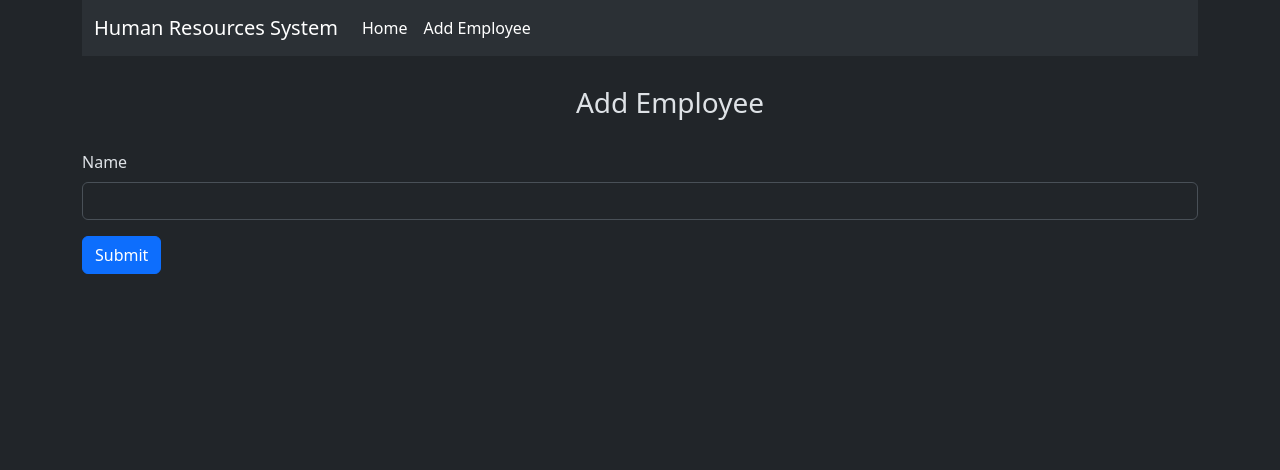
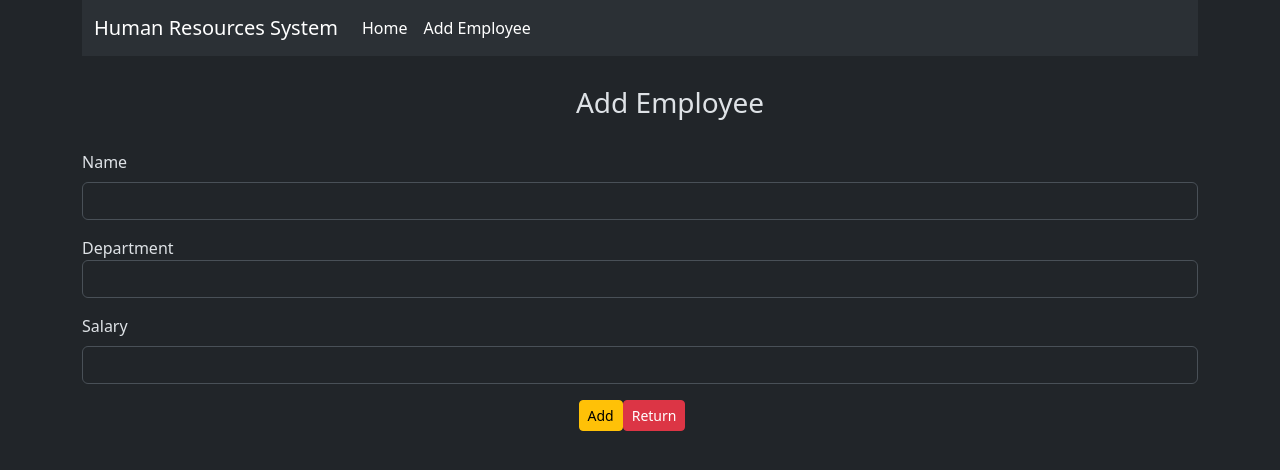
Before and after one commit to Robt291610/HumanResourcesSystem, a React (Vite) app in the folder FrontEnd/human_resources_app/: page /add in a window 1280 px wide. Shown: the top 470 px of the page. Built offline with nearby package versions, Linux system fonts and the light colour scheme.

Commit message:
Add form updated in order to add name, department and salary

```diff
--- a/FrontEnd/human_resources_app/src/employees/AddEmployee.jsx
+++ b/FrontEnd/human_resources_app/src/employees/AddEmployee.jsx
@@ -11,10 +11,24 @@ export default function () {
 
             <form>
                 <div class="mb-3">
-                    <label htmlFor="name" class="form-label">Name</label>
-                    <input type="email" class="form-control" id="name" required/>
+                    <label htmlFor="name" className="form-label">Name</label>
+                    <input type="text" className="form-control" id="name" required={true}/>
                 </div>
-                <button type="submit" class="btn btn-primary">Submit</button>
+
+                <div class="mb-3">
+                    <label htmlFor="department" classNema="form-label">Department</label>
+                    <input type="text" className="form-control" id="department" name="department"/>
+                </div>
+
+                <div class="mb-3">
+                    <label htmlFor="salary" className="form-label">Salary</label>
+                    <input type="text" step="any" className="form-control" id="salary" name="salary"/>
+                </div>
+
+                <div className="text-center">
+                    <button type="submit" className="btn btn-warning btn-sm">Add</button>
+                    <a href="/" className="btn btn-danger btn-sm me-3">Return</a>
+                </div>
             </form>
 
 
```
